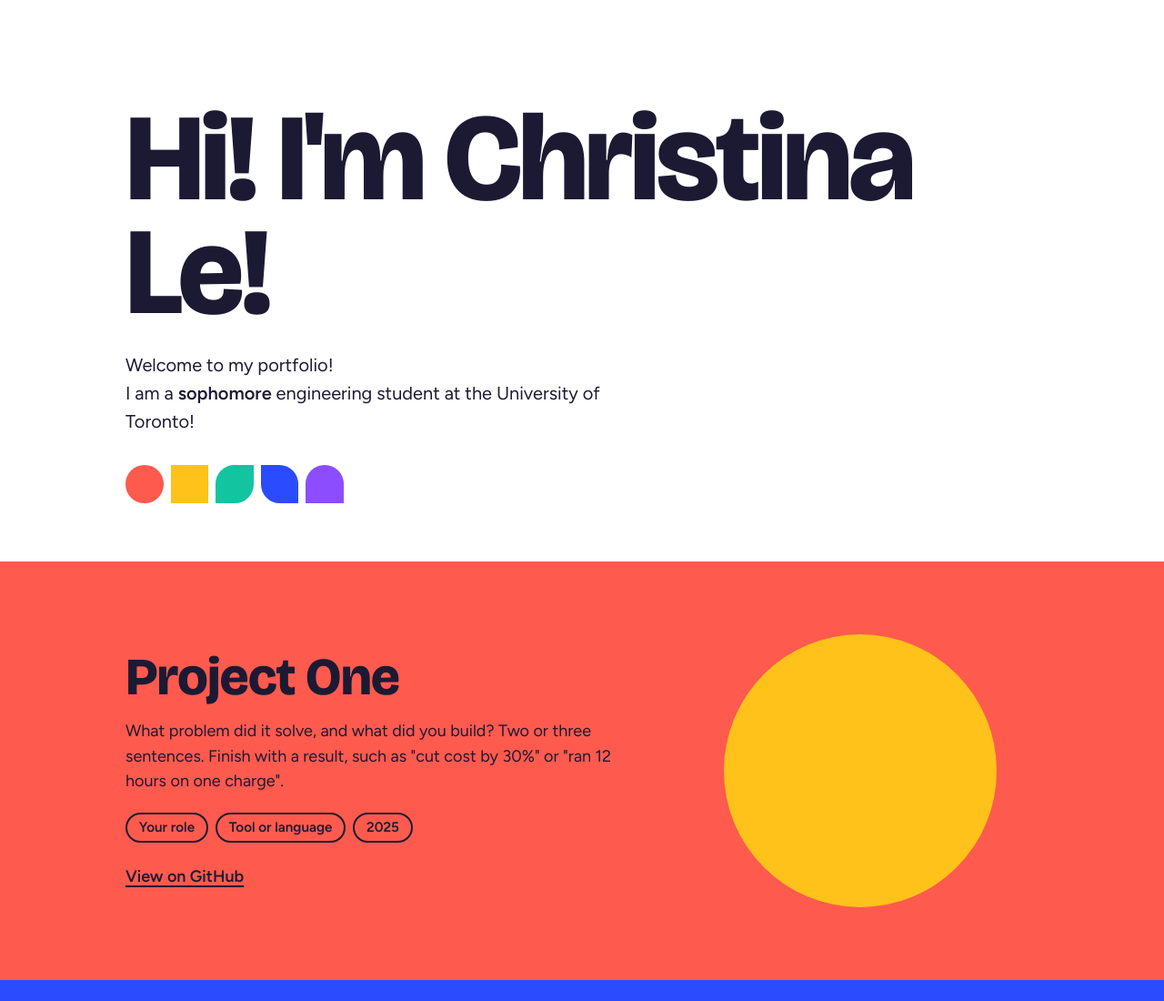
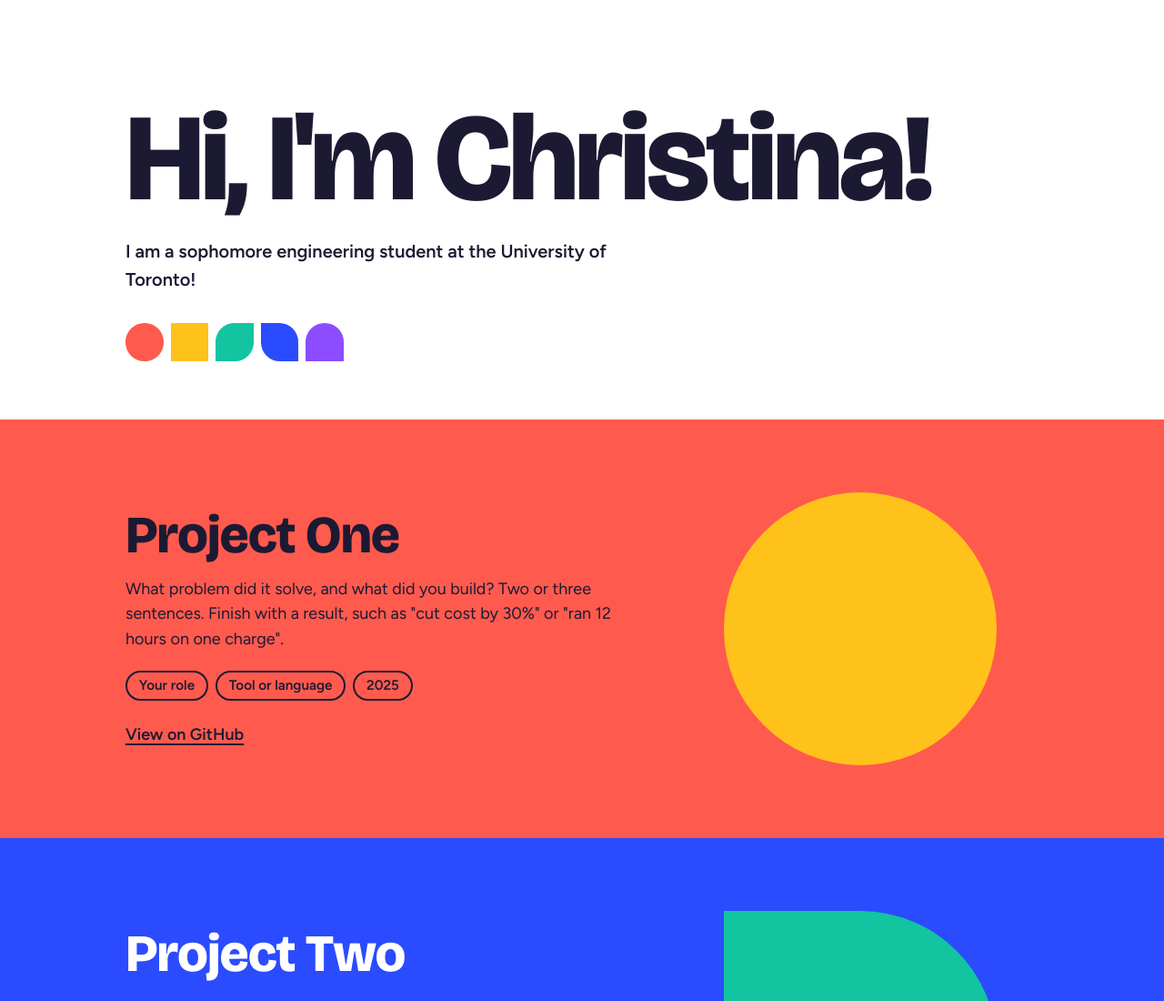
Before and after one commit to chirstinaLe/chirstinaLe.github.io, a plain HTML site: page index.html in a window 1280 px wide. Shown: the top 1100 px of the page at 91% size. Drawn offline with nearby package versions, Linux system fonts and the light colour scheme.

Commit message:
Update index.html

```diff
--- a/index.html
+++ b/index.html
@@ -71,8 +71,9 @@
 <!-- 1. HERO: replace the name and the intro line -->
 <header class="hero">
   <div class="wrap">
-    <h1>Hi! I'm Christina Le!</h1>
-    <p>Welcome to my portfolio!<br>I am a <b>sophomore</b> engineering student at the University of Toronto!</p>
+    <h1>Hi, I'm Christina!</h1>
+    <h3><Welcome to my portfolio!/h3>
+    <p>I am a sophomore engineering student at the University of Toronto!</p>
     <div class="swatches" aria-hidden="true"><span></span><span></span><span></span><span></span><span></span></div>
   </div>
 </header>
```
